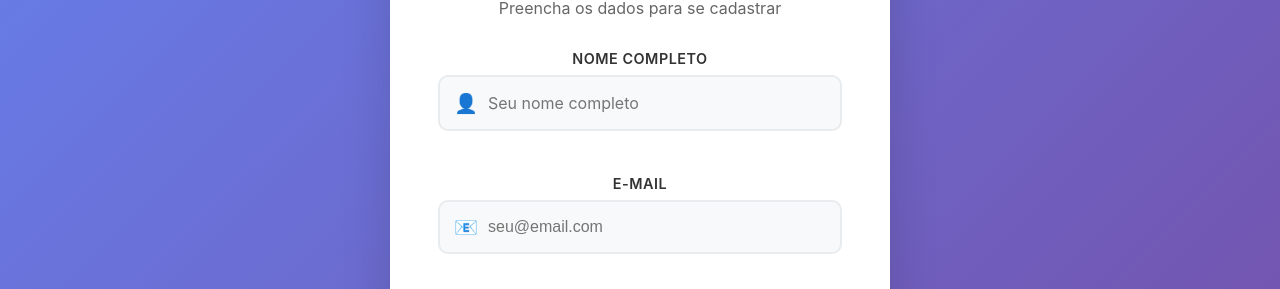
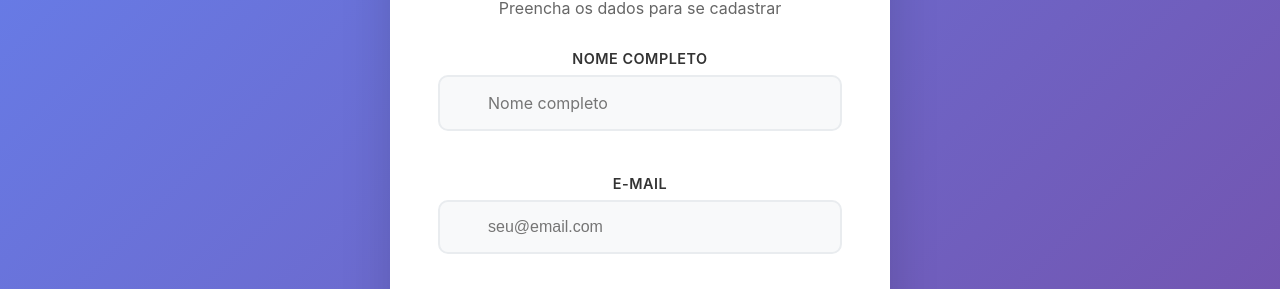
Before and after one commit to joaofortes502/E-commerce, a React (Create React App) app in the folder frontend/ecommerce-frontend/: page /register in a window 1280 px wide. Shown: the part 228-517 px from the top of the page. Built offline with nearby package versions, Linux system fonts and the light colour scheme; no server answers.

Commit message:
chore adjusts

```diff
--- a/frontend/ecommerce-frontend/src/pages/RegisterPage.jsx
+++ b/frontend/ecommerce-frontend/src/pages/RegisterPage.jsx
@@ -113,10 +113,10 @@ const RegisterPage = () => {
                                         name="name"
                                         value={formData.name}
                                         onChange={handleInputChange}
-                                        placeholder="Seu nome completo"
+                                        placeholder="Nome completo"
                                         disabled={loading}
                                     />
-                                    <span className="input-icon">👤</span>
+
                                 </div>
                             </div>
 
@@ -133,7 +133,7 @@ const RegisterPage = () => {
                                         placeholder="seu@email.com"
                                         disabled={loading}
                                     />
-                                    <span className="input-icon">📧</span>
+
                                 </div>
                             </div>
 
```
